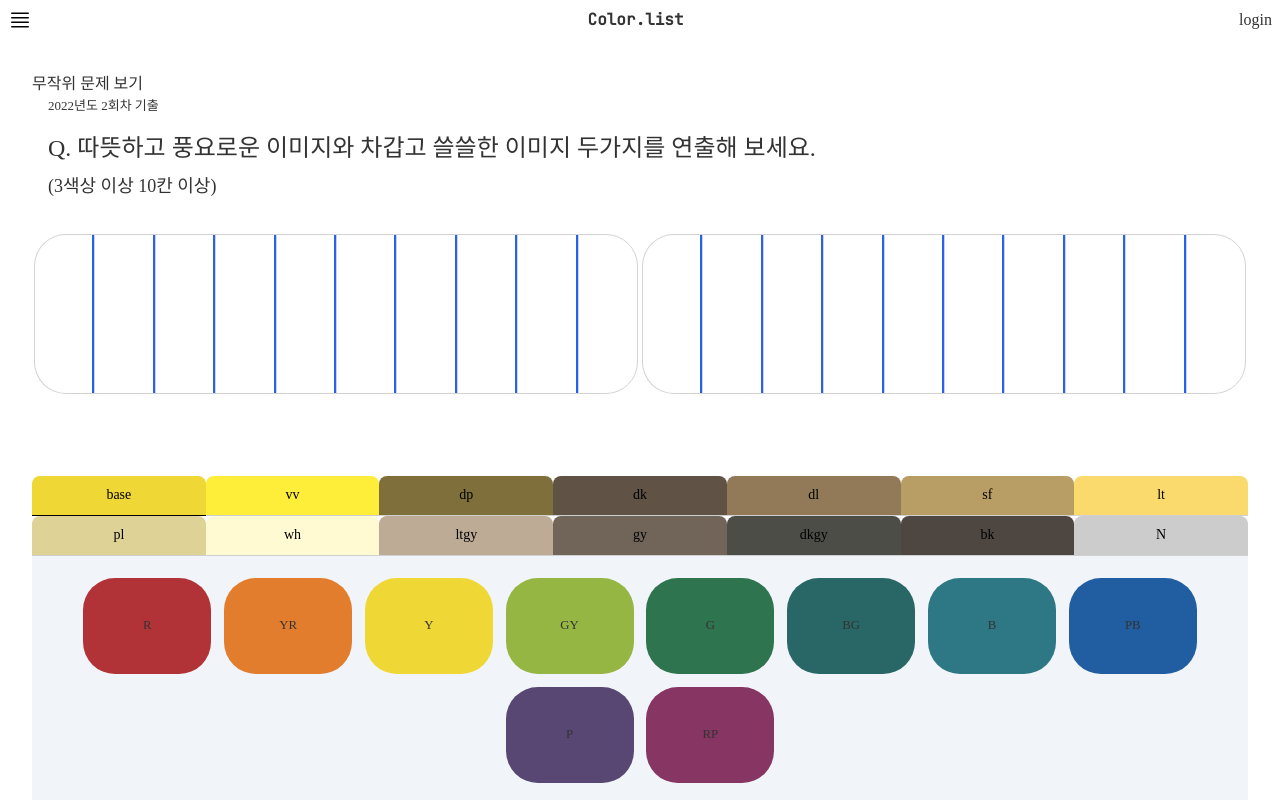
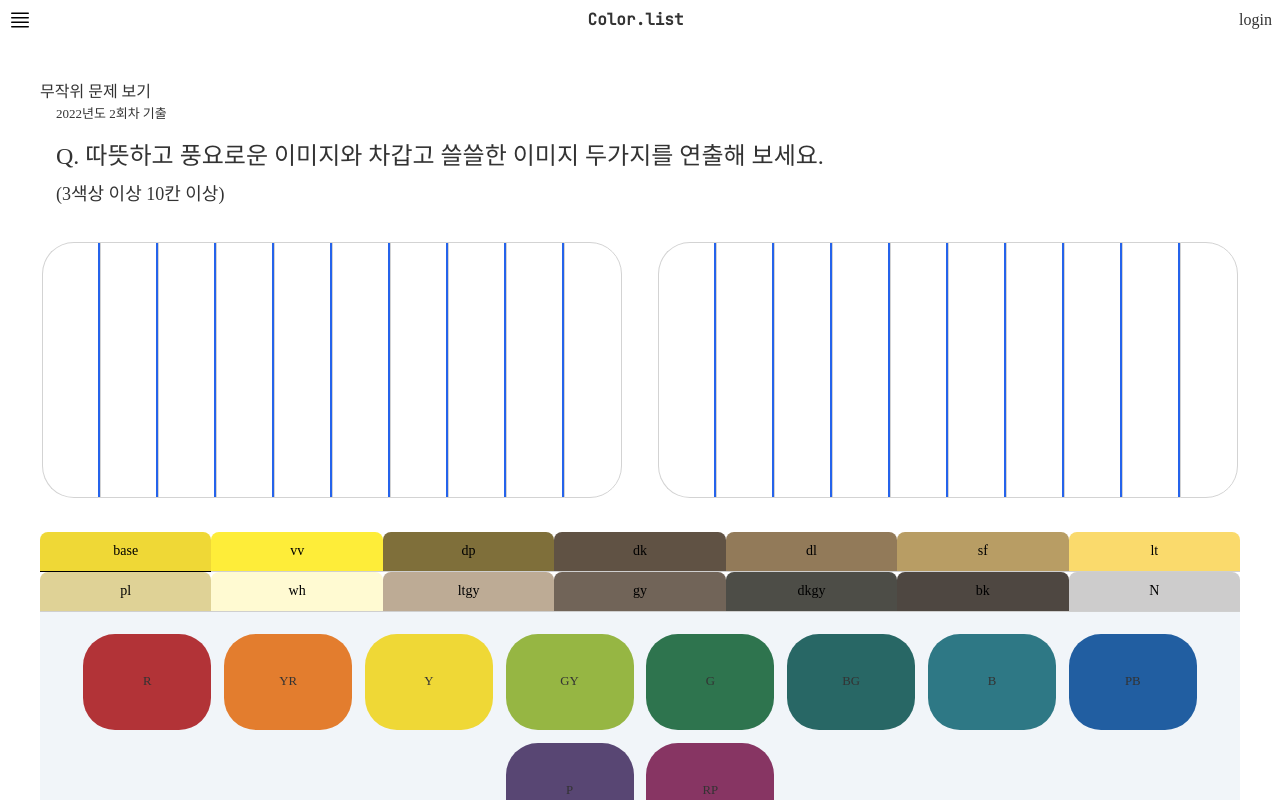
Before and after one commit to lisohh/Colorist-frontend, a React (Vite) app: page /quizs/1 in a window 1280 px wide. Built offline with nearby package versions, Linux system fonts and the light colour scheme; a web font is replaced by a local one.

Commit message:
Fix: 팔레트 사이즈 수정 및 레이아웃 수정

```diff
--- a/src/pages/testform/Pallete.tsx
+++ b/src/pages/testform/Pallete.tsx
@@ -61,7 +61,7 @@ function Pallete({ isDouble = false }: { isDouble: boolean }) {
         hidden={true}
         readOnly
       />
-      <div className="flex flex-row">
+      <div className="flex flex-row justify-center items-center gap-8">
         <ResizableBoxes
           colors={colors.slice(0, BOX_COUNT)}
           deleteSelected={deleteSelected} // 1을 받으면 1을 삭제
@@ -72,7 +72,7 @@ function Pallete({ isDouble = false }: { isDouble: boolean }) {
             deleteSelected={(i) => deleteSelected(i + BOX_COUNT)} // 1을 받아도 => 11을 넘겨야
           />
         ) : (
-          <ul className="w-1/2 p-4">
+          <ul className="w-fit p-4">
             <li>
               <Input
                 type="color"
--- a/src/pages/testform/ResizableBoxes.tsx
+++ b/src/pages/testform/ResizableBoxes.tsx
@@ -87,12 +87,12 @@ function ResizableBoxes({
   }, [isChanging, oldSegments, startX]);
 
   return (
-    <table ref={tableRef} className="selectedContainer w-full">
+    <table ref={tableRef} className="selectedContainer w-1/2">
       <tbody>
-        <tr className="flex flex-row h-48">
+        <tr className="flex flex-row">
           {segments.map((segment, i) => (
             <td
-              className="flex flex-row p-0"
+              className="h-64 flex flex-row p-0"
               key={i}
               style={{
                 width: `${segment * 100}%`,
@@ -105,7 +105,7 @@ function ResizableBoxes({
               />
               {i < segments.length - 1 && (
                 <div
-                  className="bg-blue-600 w-0.5 hover:w-2 transition-all p-0 m-0 h-full cursor-pointer"
+                  className="h-full bg-blue-600 w-0.5 hover:w-2 transition-all p-0 m-0 cursor-pointer"
                   //시작 좌표를 기록하기 위해 모서리를 꾹 누르면
                   onMouseDown={(e) => {
                     console.log("x", e.clientX, "y", e.clientY);
--- a/src/pages/testform/TestForm.css
+++ b/src/pages/testform/TestForm.css
@@ -1,7 +1,3 @@
-.test-form {
-  margin: 2rem;
-}
-
 .flex {
   display: flex;
 }
@@ -26,14 +22,12 @@
 }
 
 .selectedContainer {
-  margin-bottom: 1rem;
   border-collapse: inherit;
 }
 /* border-collapse로 양 끝 td 둥글게 맞춤 - 선택된 색 칸에 border-radius를 준 거에 맞춰진듯 */
 
 .selectedContainer td {
   width: 0.5rem;
-  height: 10rem;
   border: 1px solid lightgray;
 }
 
```
